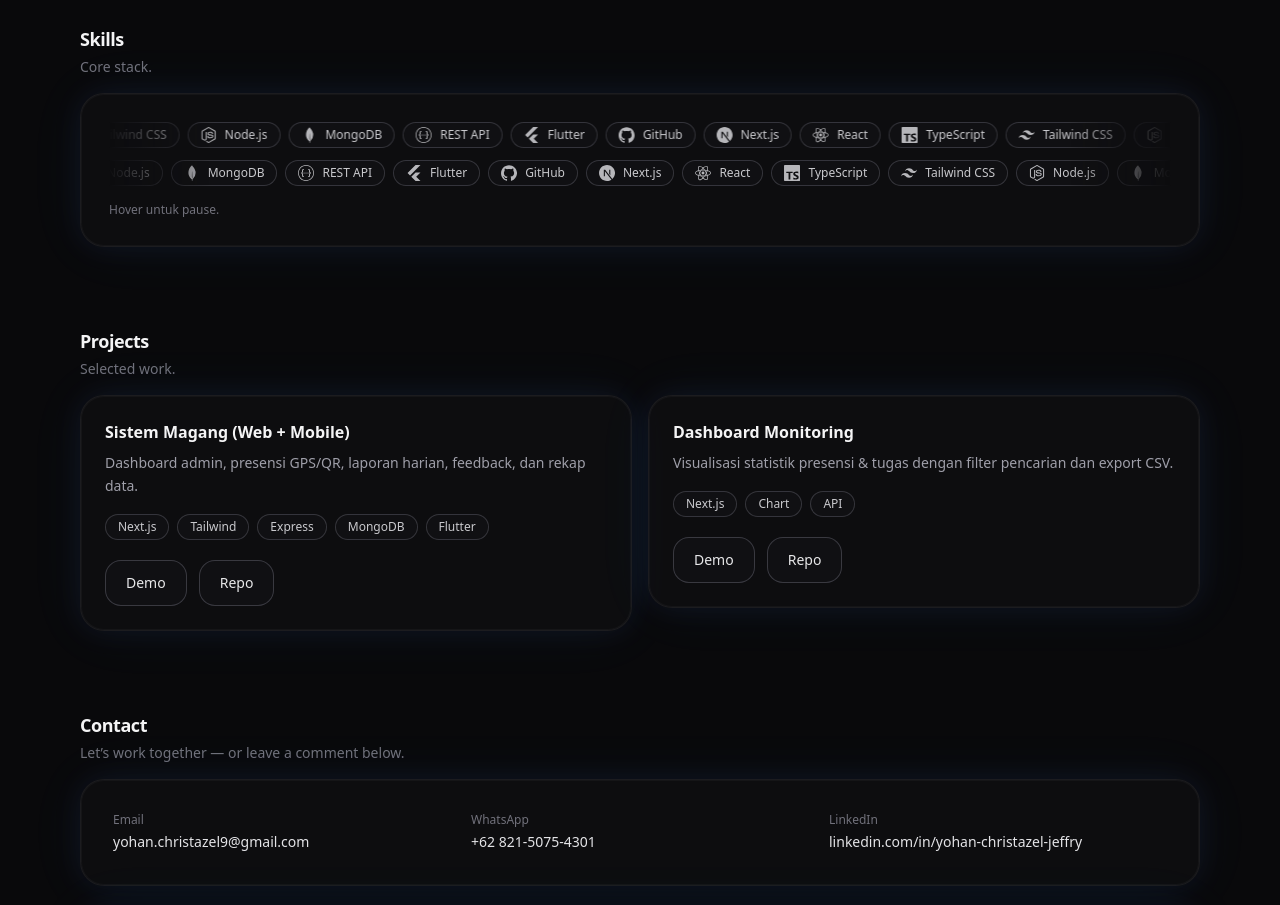
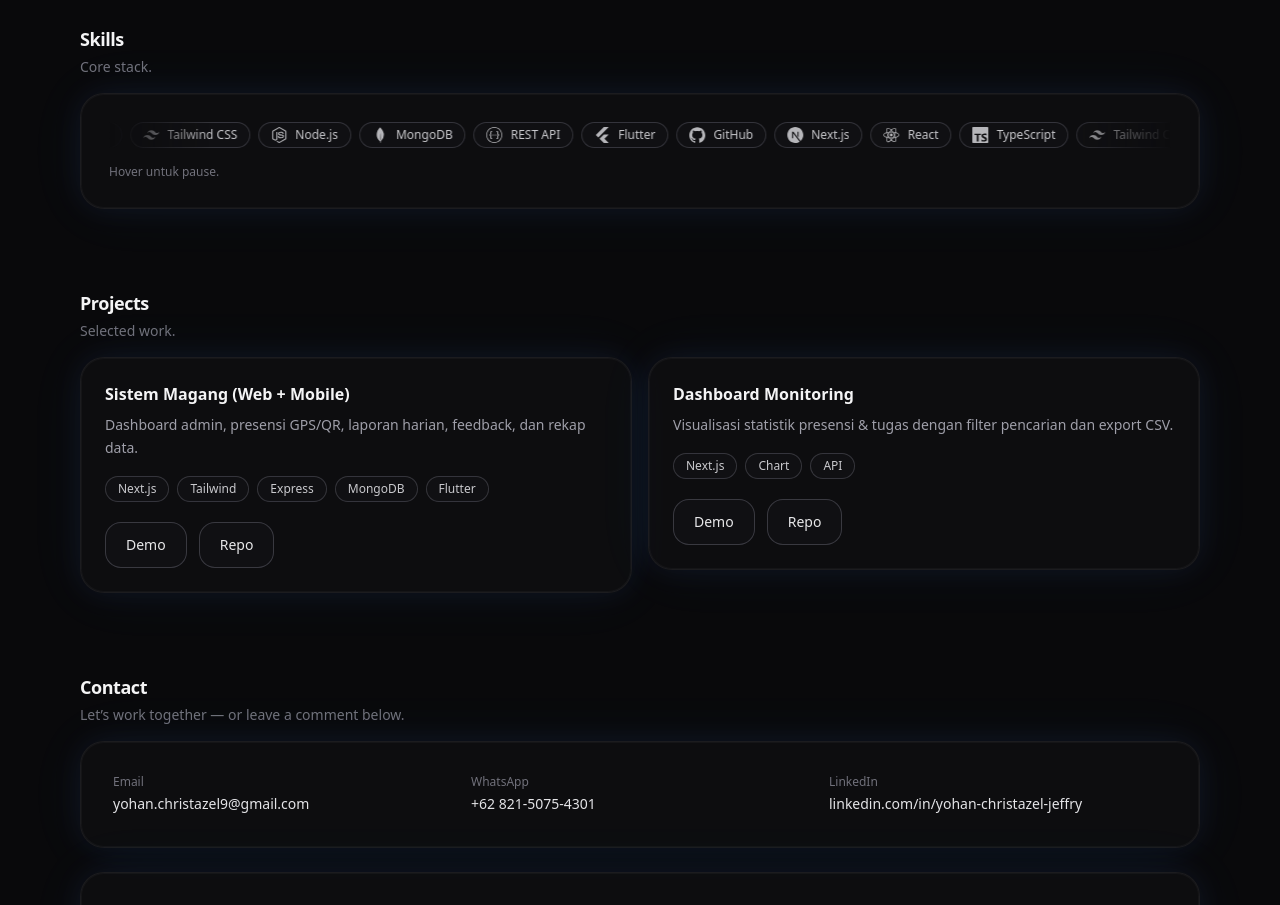
Before and after one commit to Christazel/portfolio, a Next.js app: page / in a window 1280 px wide. Shown: the part 1200-2105 px from the top of the page. Built offline with nearby package versions, Linux system fonts and the light colour scheme; no server answers.

Commit message:
fix: skills marquee single row one-directio

```diff
--- a/app/globals.css
+++ b/app/globals.css
@@ -23,17 +23,17 @@ body {
 .neon-card {
   @apply rounded-3xl border border-zinc-800/60 bg-zinc-900/30 backdrop-blur;
   box-shadow:
-    0 0 0 1px rgba(255,255,255,0.03) inset,
-    0 0 30px rgba(99,102,241,0.08),
-    0 0 60px rgba(34,211,238,0.06);
+    0 0 0 1px rgba(255, 255, 255, 0.03) inset,
+    0 0 30px rgba(99, 102, 241, 0.08),
+    0 0 60px rgba(34, 211, 238, 0.06);
 }
 
 .neon-card:hover {
-  border-color: rgba(148,163,184,0.35);
+  border-color: rgba(148, 163, 184, 0.35);
   box-shadow:
-    0 0 0 1px rgba(255,255,255,0.05) inset,
-    0 0 36px rgba(99,102,241,0.14),
-    0 0 80px rgba(34,211,238,0.12);
+    0 0 0 1px rgba(255, 255, 255, 0.05) inset,
+    0 0 36px rgba(99, 102, 241, 0.14),
+    0 0 80px rgba(34, 211, 238, 0.12);
 }
 
 .neon-border {
@@ -44,10 +44,15 @@ body {
   position: absolute;
   inset: -1px;
   border-radius: 24px;
-  background: linear-gradient(90deg, rgba(168,85,247,0.7), rgba(34,211,238,0.7), rgba(16,185,129,0.7));
+  background: linear-gradient(
+    90deg,
+    rgba(168, 85, 247, 0.7),
+    rgba(34, 211, 238, 0.7),
+    rgba(16, 185, 129, 0.7)
+  );
   filter: blur(10px);
   opacity: 0;
-  transition: opacity .25s ease;
+  transition: opacity 0.25s ease;
   pointer-events: none;
 }
 .neon-border:hover::before {
@@ -57,45 +62,55 @@ body {
 /* Buttons */
 .btn-neon {
   @apply inline-flex items-center justify-center rounded-2xl px-5 py-3 text-sm font-semibold transition;
-  background: linear-gradient(90deg, rgba(168,85,247,0.95), rgba(59,130,246,0.95), rgba(34,211,238,0.95));
+  background: linear-gradient(
+    90deg,
+    rgba(168, 85, 247, 0.95),
+    rgba(59, 130, 246, 0.95),
+    rgba(34, 211, 238, 0.95)
+  );
   color: #0a0a0a;
   box-shadow:
-    0 8px 30px rgba(59,130,246,0.22),
-    0 0 30px rgba(168,85,247,0.18);
+    0 8px 30px rgba(59, 130, 246, 0.22),
+    0 0 30px rgba(168, 85, 247, 0.18);
 }
 .btn-neon:hover {
   transform: translateY(-1px);
   box-shadow:
-    0 10px 40px rgba(59,130,246,0.30),
-    0 0 45px rgba(168,85,247,0.25);
+    0 10px 40px rgba(59, 130, 246, 0.3),
+    0 0 45px rgba(168, 85, 247, 0.25);
 }
 
 .btn-neon-ghost {
   @apply inline-flex items-center justify-center rounded-2xl px-5 py-3 text-sm font-medium transition;
-  border: 1px solid rgba(63,63,70,0.9);
-  background: rgba(24,24,27,0.35);
-  color: rgba(244,244,245,0.95);
+  border: 1px solid rgba(63, 63, 70, 0.9);
+  background: rgba(24, 24, 27, 0.35);
+  color: rgba(244, 244, 245, 0.95);
 }
 .btn-neon-ghost:hover {
-  border-color: rgba(99,102,241,0.55);
-  box-shadow: 0 0 32px rgba(99,102,241,0.18);
+  border-color: rgba(99, 102, 241, 0.55);
+  box-shadow: 0 0 32px rgba(99, 102, 241, 0.18);
 }
 
 /* Pills */
 .pill {
   @apply inline-flex items-center rounded-full border px-3 py-1 text-xs;
-  border-color: rgba(63,63,70,0.8);
-  background: rgba(24,24,27,0.35);
-  color: rgba(212,212,216,0.95);
+  border-color: rgba(63, 63, 70, 0.8);
+  background: rgba(24, 24, 27, 0.35);
+  color: rgba(212, 212, 216, 0.95);
 }
 .pill-strong {
-  border-color: rgba(99,102,241,0.5);
-  box-shadow: 0 0 26px rgba(99,102,241,0.16);
+  border-color: rgba(99, 102, 241, 0.5);
+  box-shadow: 0 0 26px rgba(99, 102, 241, 0.16);
 }
 
 /* Text */
 .neon-title {
-  background: linear-gradient(90deg, rgba(232,121,249,1), rgba(96,165,250,1), rgba(34,211,238,1));
+  background: linear-gradient(
+    90deg,
+    rgba(232, 121, 249, 1),
+    rgba(96, 165, 250, 1),
+    rgba(34, 211, 238, 1)
+  );
   -webkit-background-clip: text;
   background-clip: text;
   color: transparent;
@@ -107,15 +122,30 @@ body {
 
 /* Scanline effect helpers */
 @keyframes scan {
-  0% { transform: translateY(-40%); opacity: 0.0; }
-  15% { opacity: 0.25; }
-  50% { opacity: 0.12; }
-  100% { transform: translateY(140%); opacity: 0.0; }
+  0% {
+    transform: translateY(-40%);
+    opacity: 0;
+  }
+  15% {
+    opacity: 0.25;
+  }
+  50% {
+    opacity: 0.12;
+  }
+  100% {
+    transform: translateY(140%);
+    opacity: 0;
+  }
 }
 
 @keyframes shimmer {
-  0%, 100% { background-position: 0% 50%; }
-  50% { background-position: 100% 50%; }
+  0%,
+  100% {
+    background-position: 0% 50%;
+  }
+  50% {
+    background-position: 100% 50%;
+  }
 }
 
 .animate-shimmer {
@@ -123,12 +153,12 @@ body {
   animation: shimmer 6s ease-in-out infinite;
 }
 
-/* ===== Skills Marquee (bergerak kiri ↔ kanan / bolak-balik) ===== */
+/* ===== Skills Marquee (1 arah / loop tanpa jeda) ===== */
 .skills-marquee {
   position: relative;
   overflow: hidden;
 
-  /* efek fade kiri-kanan (biar keren & halus) */
+  /* efek fade kiri-kanan */
   -webkit-mask-image: linear-gradient(to right, transparent, #000 10%, #000 90%, transparent);
   mask-image: linear-gradient(to right, transparent, #000 10%, #000 90%, transparent);
 }
@@ -142,18 +172,13 @@ body {
   white-space: nowrap;
   will-change: transform;
 
-  /* bolak-balik kiri ↔ kanan */
-  animation: skills-pingpong 24s linear infinite alternate;
+  /* 1 arah terus (loop) */
+  animation: skills-marquee 20s linear infinite;
 }
 
 /* pause saat hover */
 .skills-marquee:hover .skills-track {
   animation-play-state: paused;
-}
-
-/* row kedua arah kebalikan */
-.skills-marquee--reverse .skills-track {
-  animation-direction: alternate-reverse;
 }
 
 /* untuk user yang prefer reduced motion */
@@ -164,12 +189,14 @@ body {
   }
 }
 
-/* geser setengah panjang track (kita duplicate array di TS) */
-@keyframes skills-pingpong {
-  from {
+/* PENTING:
+   Karena di TS saya duplikasi skills jadi 2x,
+   maka geser -50% akan sejajar & seamless */
+@keyframes skills-marquee {
+  0% {
     transform: translateX(0);
   }
-  to {
+  100% {
     transform: translateX(-50%);
   }
 }
--- a/app/page.tsx
+++ b/app/page.tsx
@@ -63,7 +63,9 @@ function Pill({ children, strong }: { children: React.ReactNode; strong?: boolea
 }
 
 export default function Page() {
-  const skillsLoop = useMemo(() => [...skills, ...skills, ...skills], []);
+  // ✅ WAJIB 2x DUPLICATE (bukan 3x) supaya -50% seamless
+  const skillsLoop = useMemo(() => [...skills, ...skills], []);
+
   const [aboutLang, setAboutLang] = useState<"id" | "en">("id");
 
   const aboutText = useMemo(
@@ -206,23 +208,11 @@ export default function Page() {
             <p className="mt-1 text-sm text-zinc-500">Core stack.</p>
 
             <div className="mt-4 neon-card p-5 md:p-7 overflow-hidden">
+              {/* ✅ CUMA 1 BARIS */}
               <div className="skills-marquee">
                 <div className="skills-track">
                   {skillsLoop.map(({ label, Icon }, idx) => (
                     <Pill key={`${label}-${idx}`}>
-                      <span className="inline-flex items-center gap-2">
-                        <Icon className="h-4 w-4 opacity-90" />
-                        <span className="leading-none">{label}</span>
-                      </span>
-                    </Pill>
-                  ))}
-                </div>
-              </div>
-
-              <div className="skills-marquee skills-marquee--reverse mt-3 hidden sm:block">
-                <div className="skills-track">
-                  {skillsLoop.map(({ label, Icon }, idx) => (
-                    <Pill key={`${label}-rev-${idx}`}>
                       <span className="inline-flex items-center gap-2">
                         <Icon className="h-4 w-4 opacity-90" />
                         <span className="leading-none">{label}</span>
@@ -278,7 +268,6 @@ export default function Page() {
             <h2 className="text-lg font-semibold tracking-tight">Contact</h2>
             <p className="mt-1 text-sm text-zinc-500">Let’s work together — or leave a comment below.</p>
 
-            {/* Contact Info (tanpa tombol Email/WhatsApp/LinkedIn) */}
             <div className="mt-4 neon-border">
               <div className="neon-card p-6 md:p-8 transition hover:-translate-y-1 duration-300">
                 <div className="grid gap-5 md:grid-cols-3">
@@ -319,14 +308,11 @@ export default function Page() {
               </div>
             </div>
 
-            {/* CommentBox */}
             <div className="mt-6">
               <CommentBox />
             </div>
 
-            <p className="mt-3 text-xs text-zinc-500">
-              Komentar akan tersimpan otomatis di database (Supabase).
-            </p>
+            <p className="mt-3 text-xs text-zinc-500">Komentar akan tersimpan otomatis di database (Supabase).</p>
           </Reveal>
         </section>
 
```
